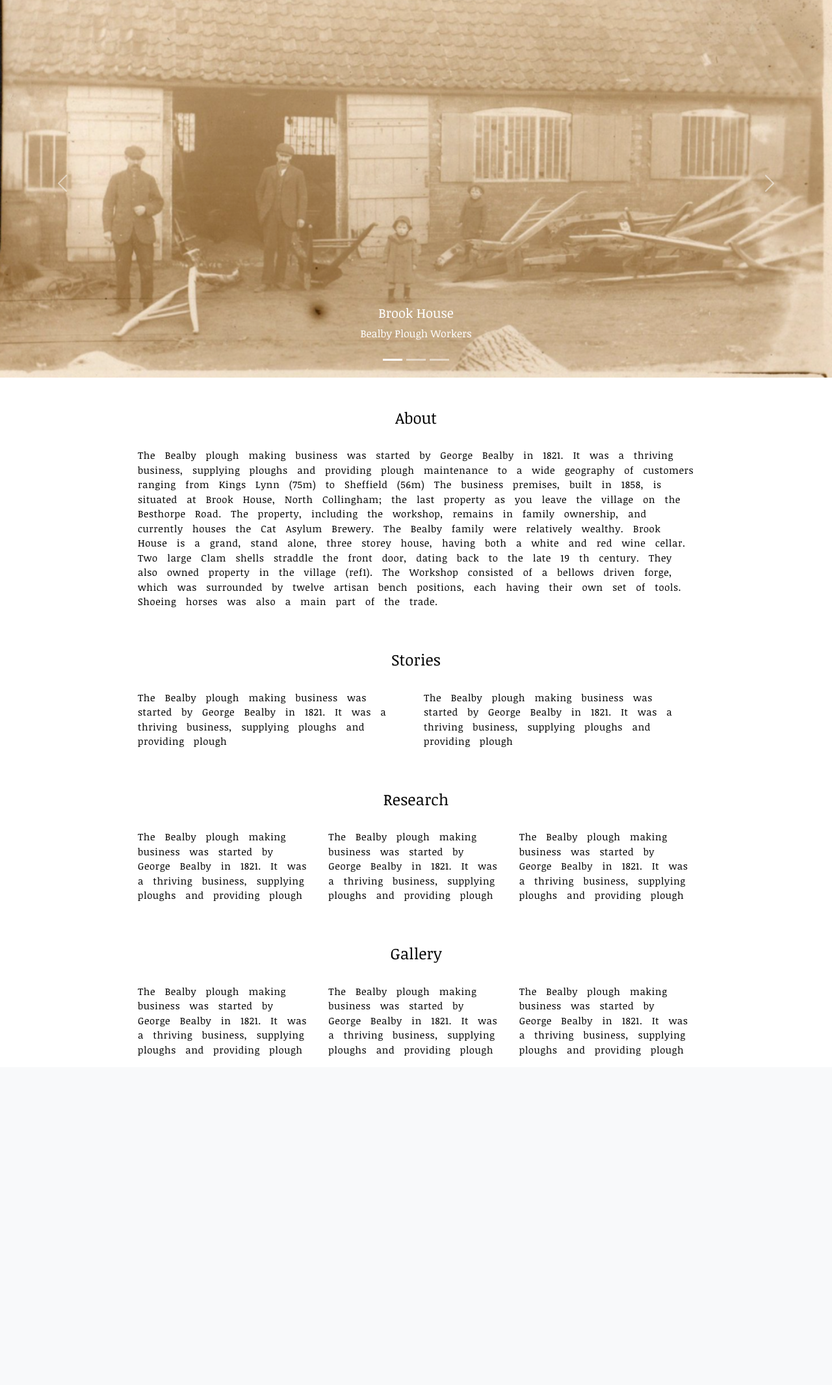
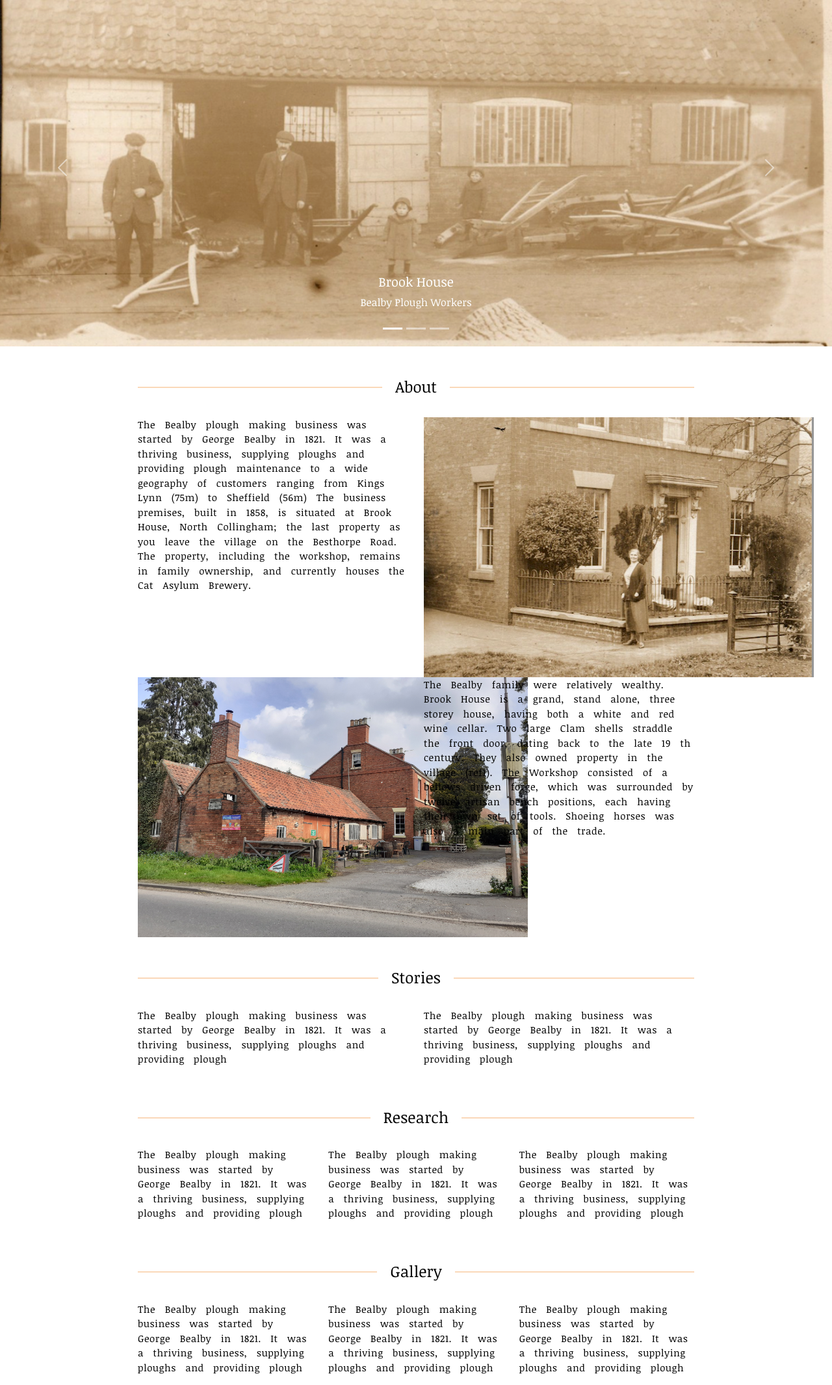
Before and after one commit to Bealby/bealby_ploughs, a Django app: page / in a window 1280 px wide. Shown: the part 65-2196 px from the top of the page at 65% size. Before the commit the page ends 1690 px from the top, so only its background shows below. Run offline with Django 3.2, Linux system fonts and the light colour scheme.

Commit message:
Content/ Styling home page

```diff
--- a/home/templates/home/index.html
+++ b/home/templates/home/index.html
@@ -58,7 +58,7 @@
         </div>
     </div>
     <div class="row">
-        <div class="col section-font">
+        <div class="col-lg-6 section-font">
             <p>The Bealby plough making business was started by George Bealby in
                 1821.
                 It was a thriving business, supplying ploughs and providing plough
@@ -68,14 +68,26 @@
                 Collingham; the last property as you leave the village on the Besthorpe
                 Road. The property, including the workshop, remains in family
                 ownership, and currently houses the Cat Asylum Brewery.
-                The Bealby family were relatively wealthy. Brook House is a grand, stand
+            </p>
+        </div>
+        <div class="col-lg-6 text-center">
+            <img src="{% static 'images/alice_bealby.png' %}" alt="Alice Bealnby" width="600" height="400">
+        </div>
+    </div>
+    <div class="row">
+        <div class="col-lg-6 text-center">
+            <img src="{% static 'images/brook_house_modern.jpg' %}" alt="Alice Bealby" width="600" height="400">
+        </div>
+        <div class="col-lg-6 section-font">
+            <p> The Bealby family were relatively wealthy. Brook House is a grand, stand
                 alone, three storey house, having both a white and red wine cellar. Two
                 large Clam shells straddle the front door, dating back to the late 19 th
                 century. They also owned property in the village (ref1).
                 The Workshop consisted of a bellows driven forge, which was
                 surrounded by twelve artisan bench positions, each having their own set
                 of tools.
-                Shoeing horses was also a main part of the trade.</p>
+                Shoeing horses was also a main part of the trade.
+            </p>
         </div>
     </div>
 </div>
--- a/static/css/base.css
+++ b/static/css/base.css
@@ -15,6 +15,8 @@ body {
     margin-top: 3rem;
 }
 
+/* Navbar */
+
 .navbar {
     --bs-navbar-nav-link-padding-x: 1.5rem;
 }
@@ -31,6 +33,8 @@ body {
     margin-left: 1rem;
 }
 
+/* Sections */
+
 .section-font p {
     font-size: 15px;
     font-weight: 400;
@@ -39,6 +43,7 @@ body {
 }
 
 /* headlines with lines */
+
 .decorated {
     overflow: hidden;
     text-align: center;
@@ -54,7 +59,7 @@ body {
     position: absolute;
     top: 50%;
     border-bottom: 2px solid;
-    max-width: 1500px;
+    width: 1800px;
     /* half of limiter*/
     margin: 0 20px;
     color: rgba(239, 125, 25, 0.3);
@@ -68,11 +73,15 @@ body {
     left: 100%;
 }
 
+/* Secions_gutter */
+
 .section-gutter {
     --bs-gutter-x: 26.5rem;
     margin-top: 3rem;
 }
 
+/* Carousel */
+
 .carousel_height img {
-    max-height: 600px;
+    max-height: 550px;
 }
```
Also changed, not shown: static/images/alice_bealby.png (added), static/images/brook_house_modern.jpg (added).
